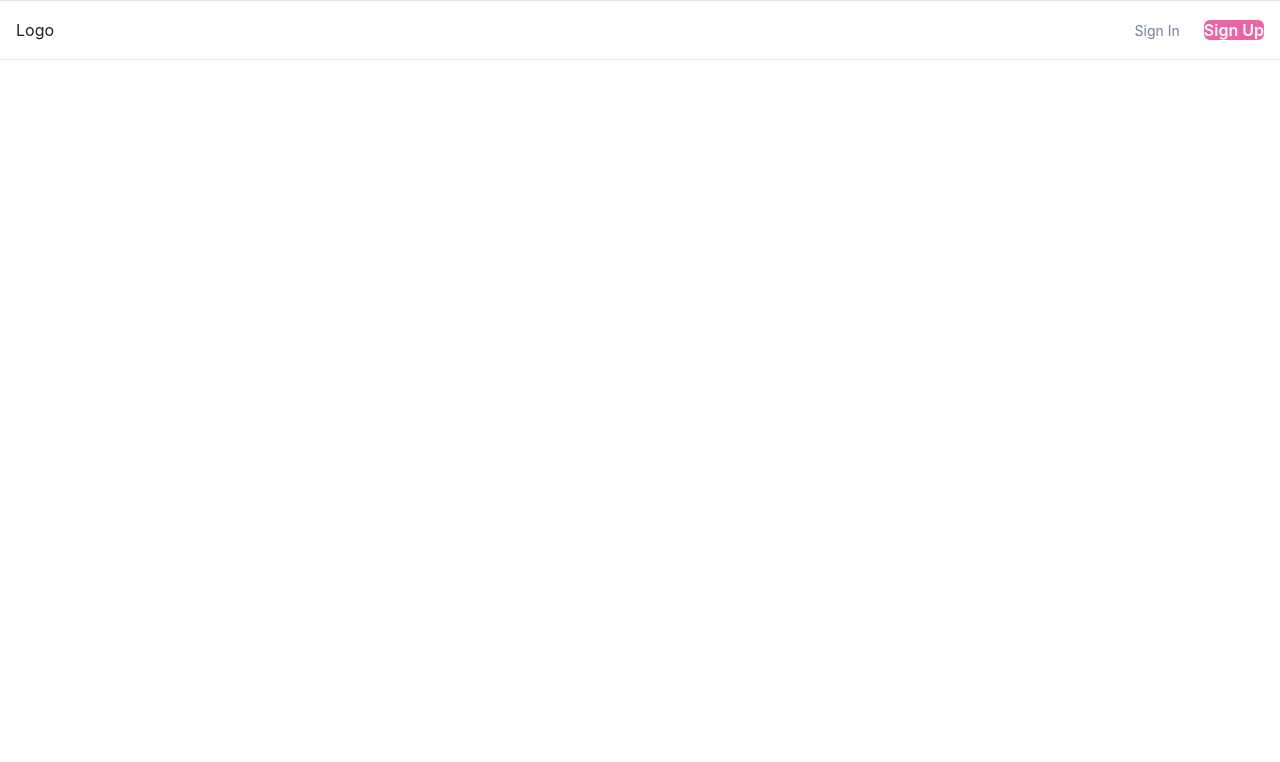
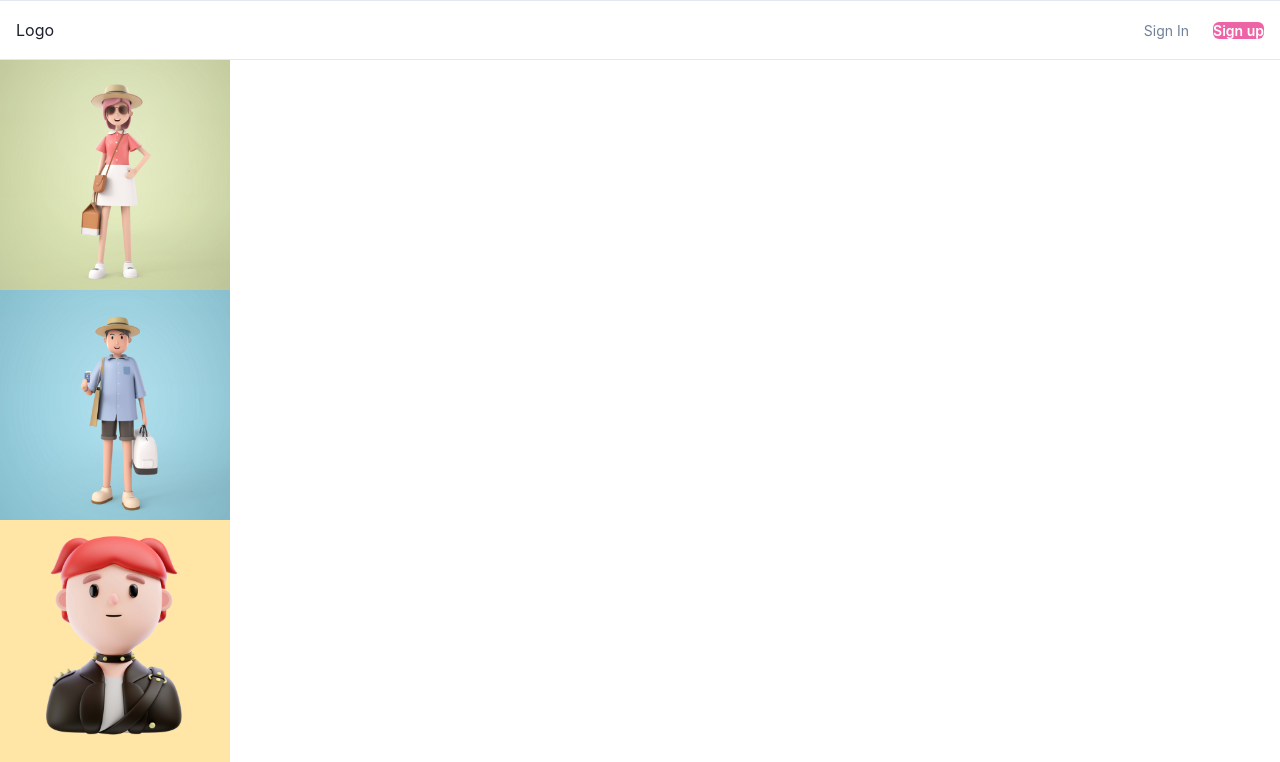
Before and after one commit to jesualujan/Ecommerce-32-web-A, a Next.js app in the folder ecommerce/: page / in a window 1280 px wide. Shown: the top 762 px of the page. Built offline with nearby package versions, Linux system fonts and the light colour scheme.

Commit message:
✨ usamos children como props

```diff
--- a/ecommerce/components/Layout.js
+++ b/ecommerce/components/Layout.js
@@ -8,7 +8,8 @@ import {
     useColorModeValue
 } from '@chakra-ui/react'
 
-const Layout = () => {
+
+const Layout = ({children}) => {
   return (
     <div>
     <Head>
@@ -16,7 +17,7 @@ const Layout = () => {
     </Head>
 
     <Box>
-         {/* BOX ES COMO UN DIV EN CHAKRA-UI */}
+    { /* BOX ES COMO UN DIV EN CHAKRA UI */}
     <Flex
       bg={useColorModeValue('white', 'gray.600')}
       minH={'60px'}
@@ -28,18 +29,14 @@ const Layout = () => {
       borderColor={useColorModeValue('gray.200', 'gray.900')}
       align={'center'}
       >
-            <Flex
-            flex={{base: 1}}
-            justify={{base: 'center', md: 'start'}}
-            >
+      <Flex flex={{base:1}} justify={{base:'center', md: 'start'}}>
         <Text
         fontFamily={'heading'}
-                color={useColorModeValue('gray.800', 'white')}
-                >Logo
+        color={useColorModeValue('gray.800', 'white')}>Logo
         </Text>
       </Flex>
         <Stack
-            flex={{base: 1}}
+         flex={{base:1, md: 0}}
          justify={'flex-end'}
          direction={'row'}
          spacing={6}
@@ -52,19 +49,19 @@ const Layout = () => {
           >Sign In
           </Button>
           <Button
-                fontSize={'md'}
+          display={{ base: 'none', md: 'inline-flex' }}
+            fontSize={'sm'}
             fontWeight={600}
             color={'white'}
             variant={'link'}
             href={'#'}
             bg={'pink.400'}
-                _hover={{bg: 'pink.300'}}
-                >Sign Up
-                </Button>
+            _hover={{ bg: "pink.300" }}>
+          Sign up</Button>
           </Stack>
     </Flex>
    </Box>
-
+   {children} {/* Aquí se renderiza el contenido anidado */}
     </div>
   )
 }
```
Lines whose indentation alone changed are shown as unchanged.
